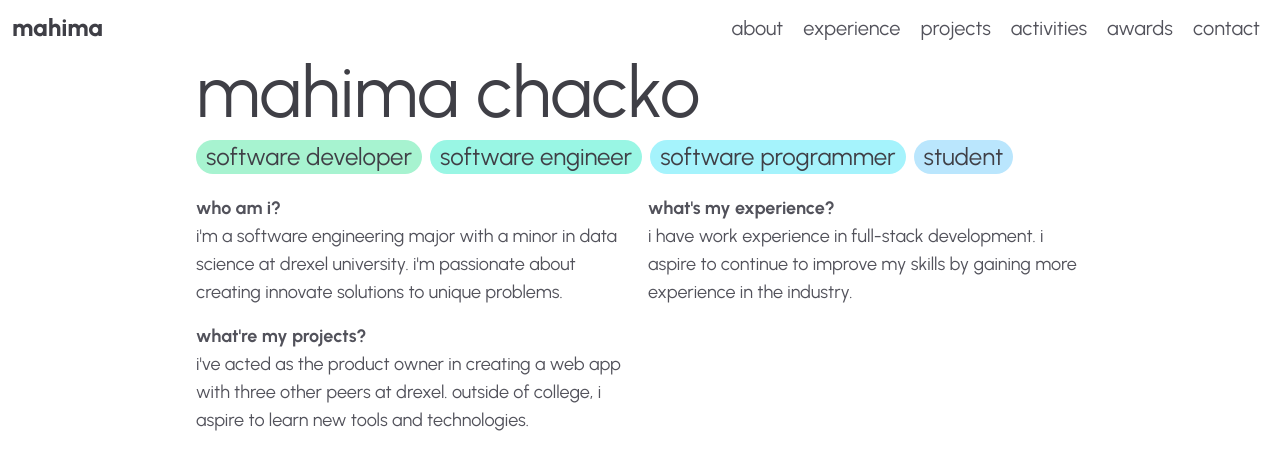
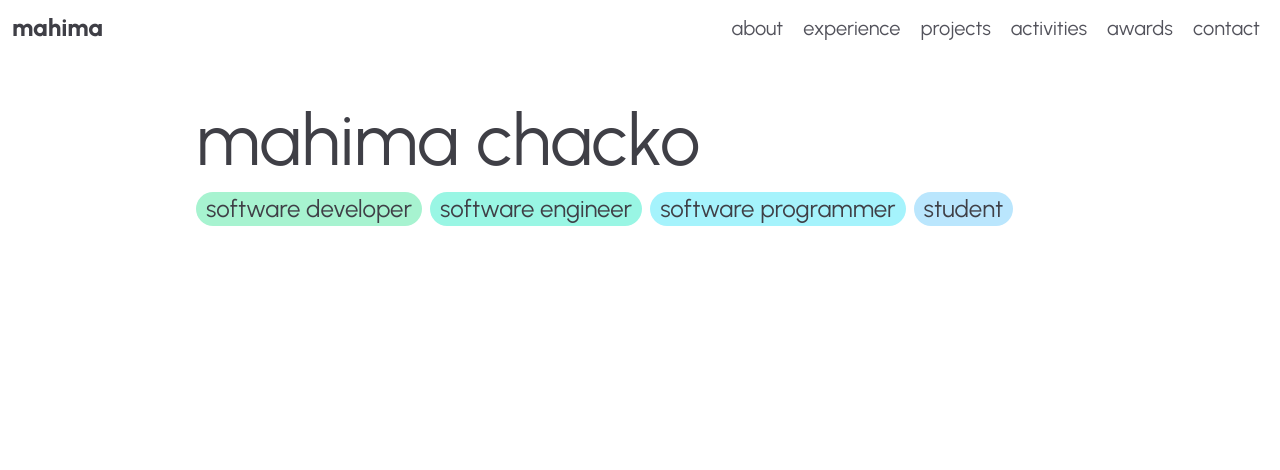
Before and after one commit to mahimamchacko/mahimamchacko.github.io, a Next.js app: page / in a window 1280 px wide. Shown: the top 470 px of the page. Built offline with nearby package versions, Linux system fonts and the light colour scheme.

Commit message:
Fix About page and add vertical padding to container

```diff
--- a/app/globals.css
+++ b/app/globals.css
@@ -29,3 +29,7 @@ h6 {
 body {
   @apply text-md md:text-lg text-zinc-600;
 }
+
+.container {
+  @apply py-12;
+}
--- a/app/page.tsx
+++ b/app/page.tsx
@@ -3,51 +3,37 @@ import Badge from "@/components/badge";
 export default function Home() {
   const badges = [
     {
-      "id": 1,
-      "color": "bg-emerald-200",
-      "text": "software developer"
+      id: 1,
+      color: "bg-emerald-200",
+      text: "software developer"
     },
     {
-      "id": 2,
-      "color": "bg-teal-200",
-      "text": "software engineer"
+      id: 2,
+      color: "bg-teal-200",
+      text: "software engineer"
     },
     {
-      "id": 3,
-      "color": "bg-cyan-200",
-      "text": "software programmer"
+      id: 3,
+      color: "bg-cyan-200",
+      text: "software programmer"
     },
     {
-      "id": 4,
-      "color": "bg-sky-200",
-      "text": "student"
+      id: 4,
+      color: "bg-sky-200",
+      text: "student"
     },
   ];
 
   return (
-    <main className="container">
+    <main className="container flex flex-col gap-4 py-12">
       <h1>mahima chacko</h1>
-      <div className="flex flex-wrap gap-2 mt-3 mb-5">
+      <div className="flex flex-wrap gap-2">
         {badges.map(({ id, color, text }) => (
           <Badge key={id} color={color}>
             <h6>{text}</h6>
           </Badge>
         ))}
       </div>
-      <div className="grid grid-cols-1 md:grid-cols-2 gap-4">
-        <div>
-          <p className="font-bold">who am i?</p>
-          <p>i'm a software engineering major with a minor in data science at drexel university. i'm passionate about creating innovate solutions to unique problems.</p>
-        </div>
-        <div>
-          <p className="font-bold">what's my experience?</p>
-          <p>i have work experience in full-stack development. i aspire to continue to improve my skills by gaining more experience in the industry.</p>
-        </div>
-        <div>
-          <p className="font-bold">what're my projects?</p>
-          <p>i've acted as the product owner in creating a web app with three other peers at drexel. outside of college, i aspire to learn new tools and technologies.</p>
-        </div>
-      </div>
     </main>
   );
 }
```
